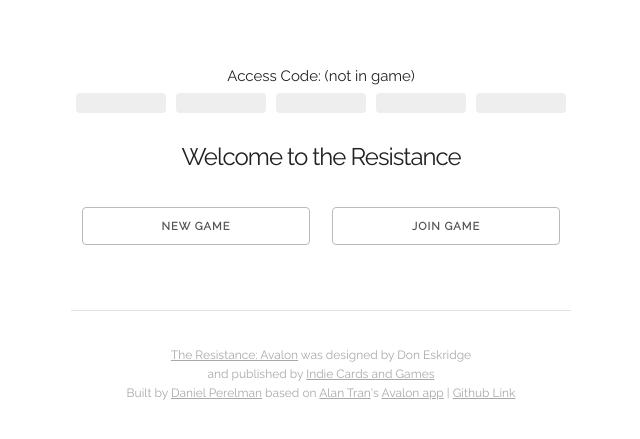
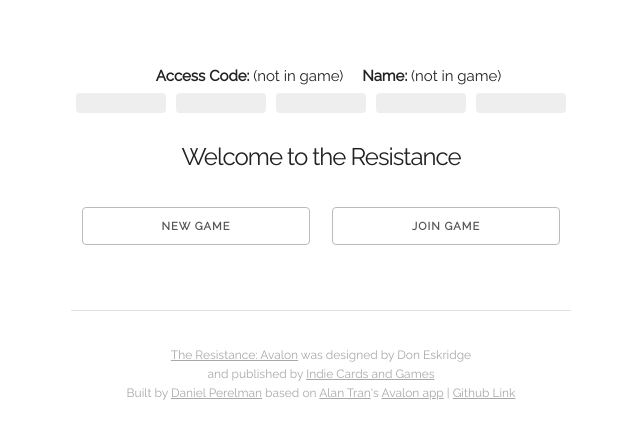
Before and after one commit to dperelman/avalon-django, a Django app: page / in a window 1280 px wide. Shown: the top 439 px of the page, without its empty margins (319-959 px from the left). Run offline with Django 3.2, Linux system fonts and the light colour scheme.

Commit message:
Highlight more clearly what player is on a device to make the observer more clearly separate.

```diff
--- a/avalon/avalon_game/static/css/styles.css
+++ b/avalon/avalon_game/static/css/styles.css
@@ -47,11 +47,24 @@ h1 {
   margin-right: 1em;
 }
 
+.access-code .header {
+  font-weight: bold;
+  margin-left: 1em;
+}
+.access-code .header::after {
+  font-weight: bold;
+  content: ": ";
+}
+
 li {
   position: relative;
   list-style: none;
   padding: 15px;
   border-bottom: #eee solid 1px;
+}
+
+li.this-player {
+  font-weight: bold;
 }
 
 .button-container {
--- a/avalon/avalon_game/templates/base.html
+++ b/avalon/avalon_game/templates/base.html
@@ -13,7 +13,10 @@
   <div class="container">
     {% block accesscode %}
     <div class="access-code">
-      <p>Access Code: {{ access_code|default:"(not in game)" }}</p>
+      <p>
+        <span class="header">Access Code</span> {{ access_code|default:"(not in game)" }}
+        <span class="header">Name</span> {% if is_observer %}(observer){% else %}{{ player.name|default:"(not in game)" }}{% endif %}
+      </p>
     </div>
     {% endblock %}
     {% block score %}
--- a/avalon/avalon_game/templates/role_phase.html
+++ b/avalon/avalon_game/templates/role_phase.html
@@ -9,7 +9,7 @@
     <p><b>Ready up!</b></p>
     <ul>
       {% for p in players %}
-      <li id="player-{{ p.order }}" class="{% if p.ready %}ready{% endif %}">
+      <li id="player-{{ p.order }}" class="{% if p.ready %}ready{% endif %}{% if p == player %} this-player{% endif %}">
         {{ p.name }}
       </li>
       {% endfor %}
```
Also changed, not shown: avalon/avalon_game/templates/lobby.html (+5 -2 lines).
